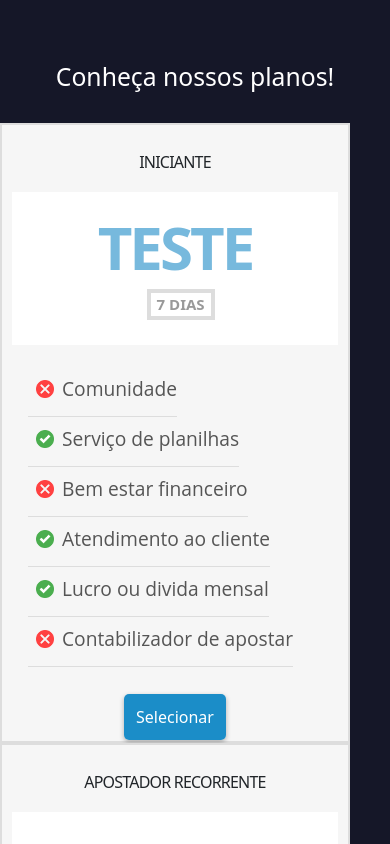
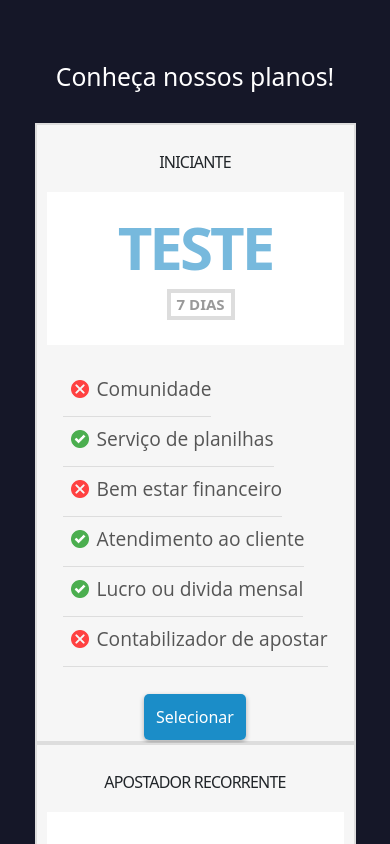
Before and after one commit to LuiDev1/h-bets-v1, a React (Create React App) app: page / in a window 390 px wide. Shown: the part 2540-3384 px from the top of the page. Built offline with nearby package versions, Linux system fonts and the light colour scheme.

Commit message:
Add files via upload

```diff
--- a/src/pages/home/components/plans.js
+++ b/src/pages/home/components/plans.js
@@ -10,7 +10,7 @@ import no from './images/no.png'
 
 const Planos = () => {
     return (
-        <section className='mt-5' id="#planos">
+        <section className='planos mt-5' id="#planos">
 
             {/* TITULO DO CONTAINER */}
             <div className='title-plansContainer'>
@@ -21,7 +21,7 @@ const Planos = () => {
 
 
                 {/* <!-- CONTAINER COM TODOS OS PLANOS --> */}
-                <div className="d-flex flex-wrap">
+                <div className="d-flex flex-wrap justify-content-center">
 
                     {/* PLANO - INICIANTE */}
                     <div className="pricing-plan">
--- a/src/pages/home/css/plans.css
+++ b/src/pages/home/css/plans.css
@@ -7,6 +7,7 @@
   padding-bottom: 90px;
   width: 100%;
 }
+
 
 /* ****************************** */
 
@@ -33,8 +34,7 @@
   padding-left: 10px;
   padding-right: 10px;
   text-align: center;
-  max-width: 450px;
-  min-width: 350px;
+  min-width: 30%;
 }
 
 /* ****************************** */
@@ -195,3 +195,11 @@
 }
 
 /* ****************************** */
+
+/* MEDIA QUERYS */
+
+@media screen and (max-width: 625px){
+  .pricing-plan{
+    min-width: 80% !important;
+  }
+}
```
